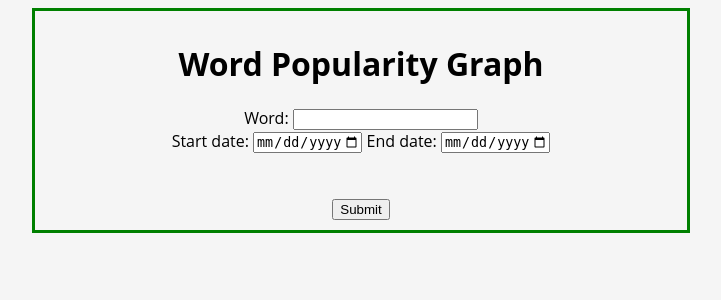
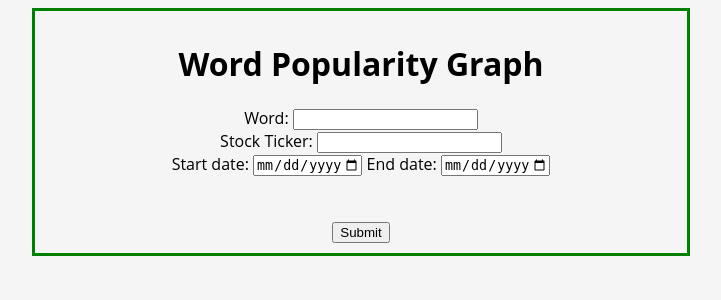
Before and after one commit to thabnir/stockbro.ai, a Flask app: page / in a window 1280 px wide. Shown: the top 300 px of the page, without its empty margins (279-1000 px from the left). Run offline with Flask 2, Linux system fonts and the light colour scheme.

Commit message:
made get_stock_data maybe work?

```diff
--- a/app.py
+++ b/app.py
@@ -3,6 +3,7 @@ from bokeh.plotting import figure
 from bokeh.resources import CDN
 from flask import Flask, render_template, request
 from pytrends.request import TrendReq
+import yfinance as yf
 
 app = Flask(__name__)
 
@@ -16,22 +17,31 @@ def index():
 def graph():
     # Get the user's input
     word = request.form['word']
-    timeframe = request.form['timeframe-start'] + ' ' + request.form['timeframe-end']
-    data = get_trend_data(word, timeframe)
+    stock = request.form['stock-ticker']
+    start = request.form['timeframe-start']
+    end = request.form['timeframe-end']
+
+    trend_data = get_trend_data(word, start + ' ' + end)
+    stock_data = get_stock_data('AAPL', start, end)
 
     # Create a plot (bokeh)
     bokeh_plot = figure(title=f'Popularity of "{word}" over time',
                         x_axis_label='Time',
                         x_axis_type='datetime',
-                        y_axis_label='Popularity')
-    bokeh_plot.line(data.index, data[word], line_width=2)
+                        y_axis_label='Popularity',
+                        )
+    bokeh_plot.line(trend_data.index, trend_data[word], line_width=2)
     bokeh_plot.xaxis[0].ticker.desired_num_ticks = 10
     html = file_html(bokeh_plot, CDN, "my plot")
+
     # embed html in the template (graph.html)
-    return render_template('graph.html', plot_div=html)
+    return render_template('graph.html',
+                           plot_div=html
+                           )
 
 
 def get_trend_data(word, timeframe, geo=''):
+    app.logger.info(f'Getting data for {word} during {timeframe} at {geo}...')
     # Authenticate and connect to the API
     pytr = TrendReq()
     # Get data from the API
@@ -40,5 +50,14 @@ def get_trend_data(word, timeframe, geo=''):
     return data
 
 
+def get_stock_data(ticker_name, start, end):
+    app.logger.info(f'Getting data for {ticker_name} from {start} to {end}...')
+    ticker = yf.Ticker(ticker_name)
+    # Get data from the API
+    data = ticker.history(start=start, end=end)
+    # data = yf.download(ticker, start=start, end=end)
+    return data
+
+
 if __name__ == '__main__':
     app.run(debug=True)
--- a/templates/index.html
+++ b/templates/index.html
@@ -23,9 +23,12 @@
         <label for="word">Word:</label>
         <input type="text" id="word" name="word">
         <br>
+
+        <label for="stock-ticker">Stock Ticker:</label>
+        <input type="text" id="stock-ticker" name="stock-ticker">
+        <br>
+
         <label for="start">Start date:</label>
-
-
         <input type="date" id="start" name="timeframe-start"
                value=""
                min="2004-01-01" max="">
```
